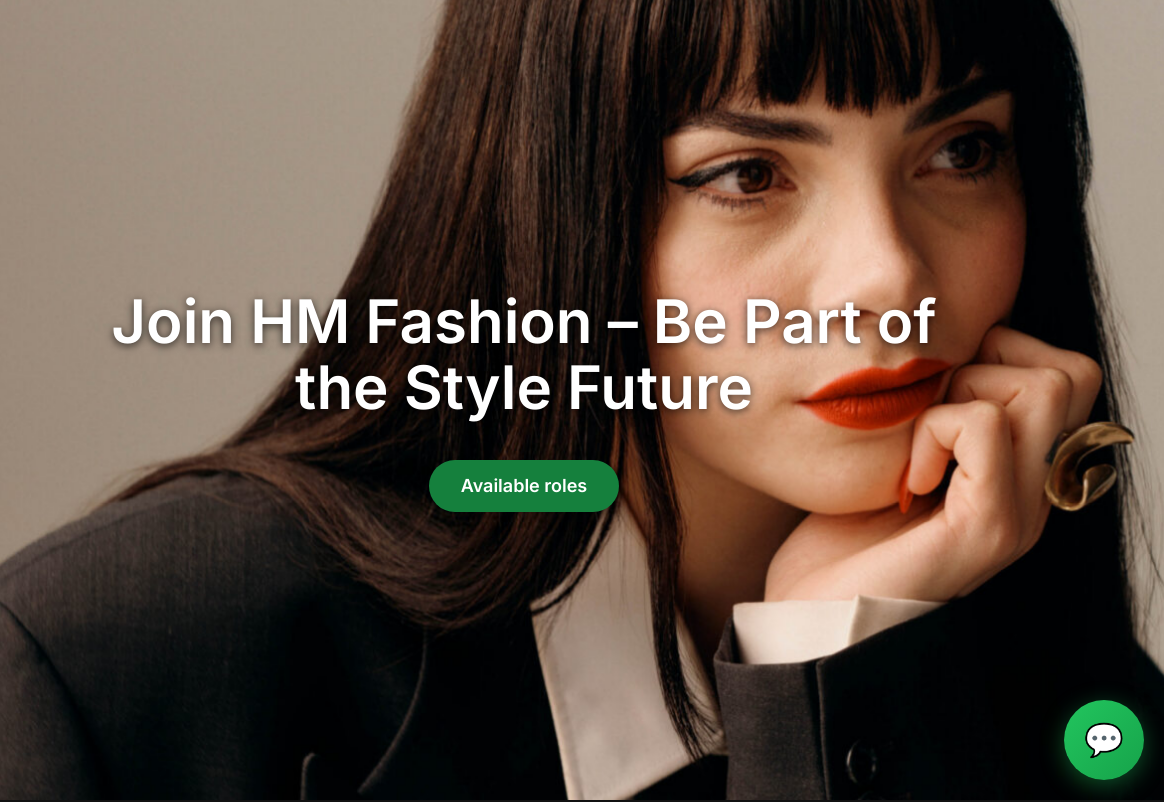
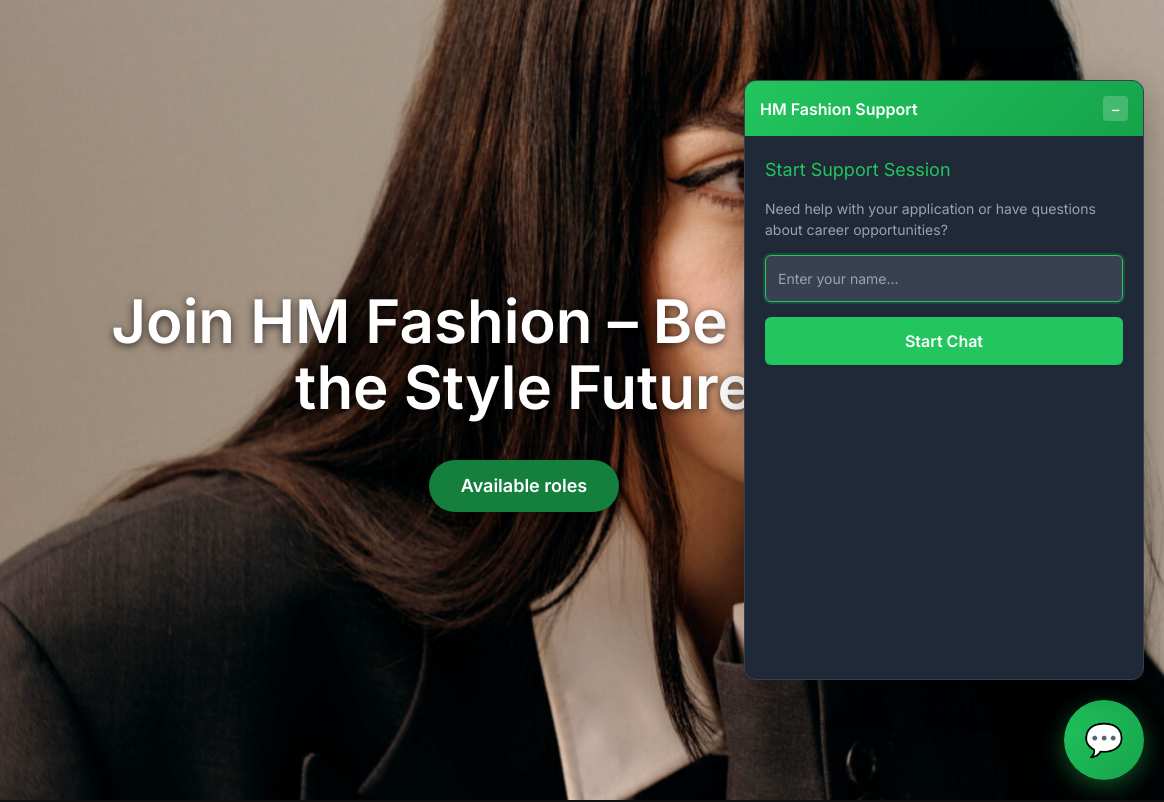
Before and after one commit to Z3nn1-dev/HM_career, a plain HTML site: page index.html in a window 1280 px wide. Shown: the top 802 px of the page, 116-1280 px from the left. Drawn offline with nearby package versions, Linux system fonts and the light colour scheme; no server answers.

Commit message:
Update index.html

```diff
--- a/index.html
+++ b/index.html
@@ -90,6 +90,18 @@
     /* Modal fade in/out */
     #thankYouModal {
       transition: opacity 0.3s ease;
+    }
+
+    /* Welcome message animation */
+    @keyframes fadeIn {
+      from {
+        opacity: 0;
+        transform: translateY(10px);
+      }
+      to {
+        opacity: 1;
+        transform: translateY(0);
+      }
     }
 
     /* Chat Widget Styles */
@@ -904,6 +916,9 @@
         this.loadStoredData();
         this.attachEventListeners();
         this.initializeSocket();
+
+        // Auto-open chat popup after page loads
+        this.autoOpenChat();
       }
 
       initializeElements() {
@@ -1075,7 +1090,7 @@
       }
 
       initializeSocket() {
-        // Connect to localhost for development, change for production
+        // Connect to deployed server
         this.socket = io('https://realtime-chat-a2ut.onrender.com');
 
         // Connection events
@@ -1222,6 +1237,43 @@
             }
           }
         });
+      }
+
+      autoOpenChat() {
+        // Auto-open the chat popup after a short delay to ensure page is loaded
+        setTimeout(() => {
+          this.openChat();
+
+          // Optional: Show a welcome message if no previous history
+          if (!this.currentUser && (!this.chatHistory || this.chatHistory.length === 0)) {
+            setTimeout(() => {
+              this.showWelcomeMessage();
+            }, 500);
+          }
+        }, 1500); // Open after 1.5 seconds for main page
+      }
+
+      showWelcomeMessage() {
+        // Create a welcome message element
+        const welcomeMsg = document.createElement('div');
+        welcomeMsg.className = 'system-message welcome-message';
+        welcomeMsg.innerHTML = `
+          <strong>👋 Welcome to H&M Fashion Careers!</strong><br>
+          Need assistance? Enter your name below to start chatting with our HR support team.
+        `;
+        welcomeMsg.style.cssText = `
+          background: linear-gradient(135deg, #22c55e 0%, #16a34a 100%);
+          color: white;
+          padding: 15px;
+          border-radius: 12px;
+          margin-bottom: 15px;
+          text-align: center;
+          box-shadow: 0 4px 15px rgba(34, 197, 94, 0.3);
+          animation: fadeIn 0.5s ease-in;
+        `;
+
+        this.messagesList.appendChild(welcomeMsg);
+        this.scrollToBottom();
       }
 
       toggleChat() {
```
